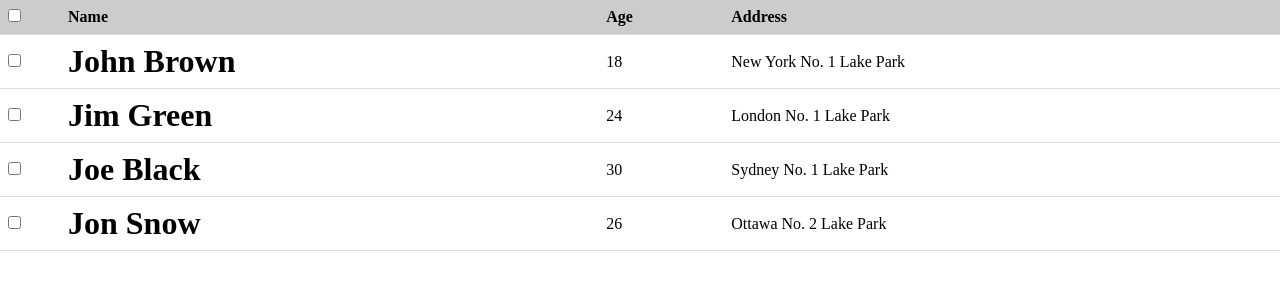
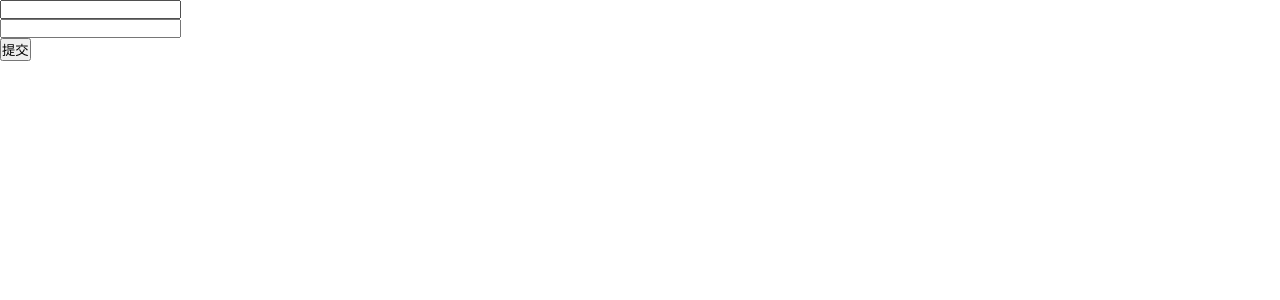
Before and after one commit to popo12we/lui, a Vue app: page / in a window 1280 px wide. Shown: the top 300 px of the page. Built offline with nearby package versions, Linux system fonts and the light colour scheme.

Commit message:
表单组件初始化

```diff
--- a/src/App.vue
+++ b/src/App.vue
@@ -1,87 +1,54 @@
 <template>
   <div>
-    <zh-table
-    :columns="columns1"
-     :data="data1"
-     @on-select="select"
-     @on-select-all="selectAll"
-     >
-     <template slot="name" slot-scope="{row,col}">
-          <h1> {{row[col.key]}} </h1>
-      </template>
-     </zh-table>
-    <!-- <zh-pagination :total="total" :page-count="pageCount" :current-page.sync="currentPage"></zh-pagination> -->
+    <el-form :model="ruleForm" :rules="rules" ref="ruleForm">
+      <el-form-item label="活动名称" prop="username">
+        <el-input v-model="ruleForm.username"></el-input>
+      </el-form-item>
+      <el-form-item label="活动名称" prop="password">
+        <el-input v-model="ruleForm.password"></el-input>
+      </el-form-item>
+      <button @click="submitForm">提交</button>
+    </el-form>
   </div>
 </template>
+
 
 <script>
 export default {
   data() {
     return {
-      //总条数
-      total: 10,
-      //分页器一共展示多少按钮
-      pageCount: 5,
-      //当前页
-      currentPage: 3,
-      columns1: [
-        {
-          type:'selection',
-          width:60
-        },
-        {
-          title: "Name",
-          key: "name",
-          slot:'name'
-        },
-        {
-          title: "Age",
-          key: "age"
-        },
-        {
-          title: "Address",
-          key: "address"
+      ruleForm: {
+        username: "",
+        password:""
+
+      },
+      rules: {
+        username: [
+          { required: true, message: "请输入活动名称" },
+          { min: 3, max: 5, message: "长度在 3 到 5 个字符"}
+        ],
+          password: [
+          { required: true, message: "请输入活动名称" },
+          { min: 3, max: 5, message: "长度在 3 到 5 个字符"}
+        ],
+
+      }
+    };
+  },
+  methods: {
+    submitForm(formName) {
+      this.$refs[formName].validate(valid => {
+        if (valid) {
+          alert("submit!");
+        } else {
+          console.log("error submit!!");
+          return false;
         }
-      ],
-      data1: [
-        {
-          name: "John Brown",
-          age: 18,
-          address: "New York No. 1 Lake Park",
-          date: "2016-10-03"
-        },
-        {
-          name: "Jim Green",
-          age: 24,
-          address: "London No. 1 Lake Park",
-          date: "2016-10-01"
-        },
-        {
-          name: "Joe Black",
-          age: 30,
-          address: "Sydney No. 1 Lake Park",
-          date: "2016-10-02"
-        },
-        {
-          name: "Jon Snow",
-          age: 26,
-          address: "Ottawa No. 2 Lake Park",
-          date: "2016-10-04"
-        }
-      ]
-    }
-  },
-  methods:{
-    select(selection,row){
-
-    },
-    selectAll(selection){
-      console.log(selection)
+      });
     }
   }
-}
+};
 </script>
-
 <style>
 * {
   margin: 0;
--- /dev/null
+++ b/src/packages/el-form-item.vue
@@ -0,0 +1,16 @@
+<template>
+    <div>
+        <label></label>
+        <slot></slot>
+    </div>
+</template>
+
+<script>
+export default {
+ name:"el-form-item"
+}
+</script>
+
+<style lang="scss">
+
+</style>
--- /dev/null
+++ b/src/packages/el-form.vue
@@ -0,0 +1,15 @@
+<template>
+    <form>
+        <slot></slot>
+    </form>
+</template>
+
+<script>
+export default {
+   name:"el-form"
+}
+</script>
+
+<style lang="scss">
+
+</style>
--- /dev/null
+++ b/src/packages/el-input.vue
@@ -0,0 +1,15 @@
+<template>
+    <div>
+        <input type="text">
+    </div>
+</template>
+
+<script>
+export default {
+  name:"el-input"
+}
+</script>
+
+<style>
+
+</style>
--- a/src/packages/index.js
+++ b/src/packages/index.js
@@ -5,6 +5,9 @@ import Carousel from './carousel.vue'
 import Carouselitem from './carouselitem.vue'
 import Pagination from './pagination.vue'
 import Table from './table.vue'
+import elForm from './el-form.vue'
+import elFormItem from './el-form-item.vue'
+import elInput from './el-input.vue'
 const install = (Vue) => {
   Vue.component(Button.name, Button)
   Vue.component(Icon.name, Icon)
@@ -13,6 +16,9 @@ const install = (Vue) => {
   Vue.component(Carouselitem.name, Carouselitem)
   Vue.component(Pagination.name, Pagination)
   Vue.component(Table.name, Table)
+  Vue.component(elForm.name, elForm)
+  Vue.component(elFormItem.name, elFormItem)
+  Vue.component(elInput.name, elInput)
 }
 if (typeof window.Vue !== 'undefined') {
   install(Vue) // 全局直接通过script 引用的方式会默认调用install方法
```
